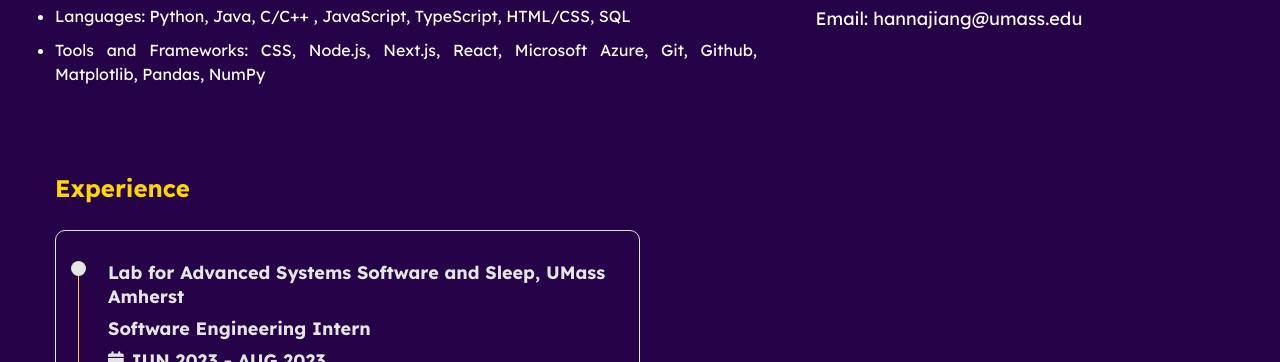
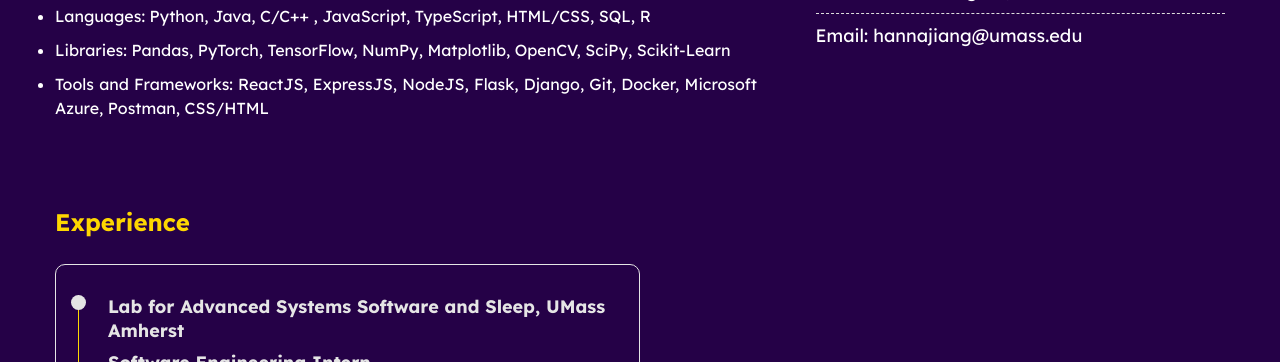
Before and after one commit to hannajiangg/hannajiangg.github.io, a plain HTML site: page index.html in a window 1280 px wide. Shown: the part 738-1100 px from the top of the page. Drawn offline with nearby package versions, Linux system fonts and the light colour scheme.

Commit message:
Update index.html

```diff
--- a/index.html
+++ b/index.html
@@ -73,8 +73,9 @@
                       <li> I've always been fascianted by the world around me and my interested in human cognition and perception led me to computer science.
                         From human cognition to artifical cognition, my journey has taken me through internships in academia and industry.
                       </li>
-                      <li> Languages: Python, Java, C/C++ , JavaScript, TypeScript, HTML/CSS, SQL</li>
-                        <li> Tools and Frameworks: CSS, Node.js, Next.js, React, Microsoft Azure, Git, Github, Matplotlib, Pandas, NumPy</li>
+                      <li> Languages: Python, Java, C/C++ , JavaScript, TypeScript, HTML/CSS, SQL, R</li>
+                        <li> Libraries: Pandas, PyTorch, TensorFlow, NumPy, Matplotlib, OpenCV, SciPy, Scikit-Learn</li>
+                        <li>Tools and Frameworks: ReactJS, ExpressJS, NodeJS, Flask, Django, Git, Docker, Microsoft Azure, Postman, CSS/HTML</li>
 
                     </ul>
                 </div>
```
